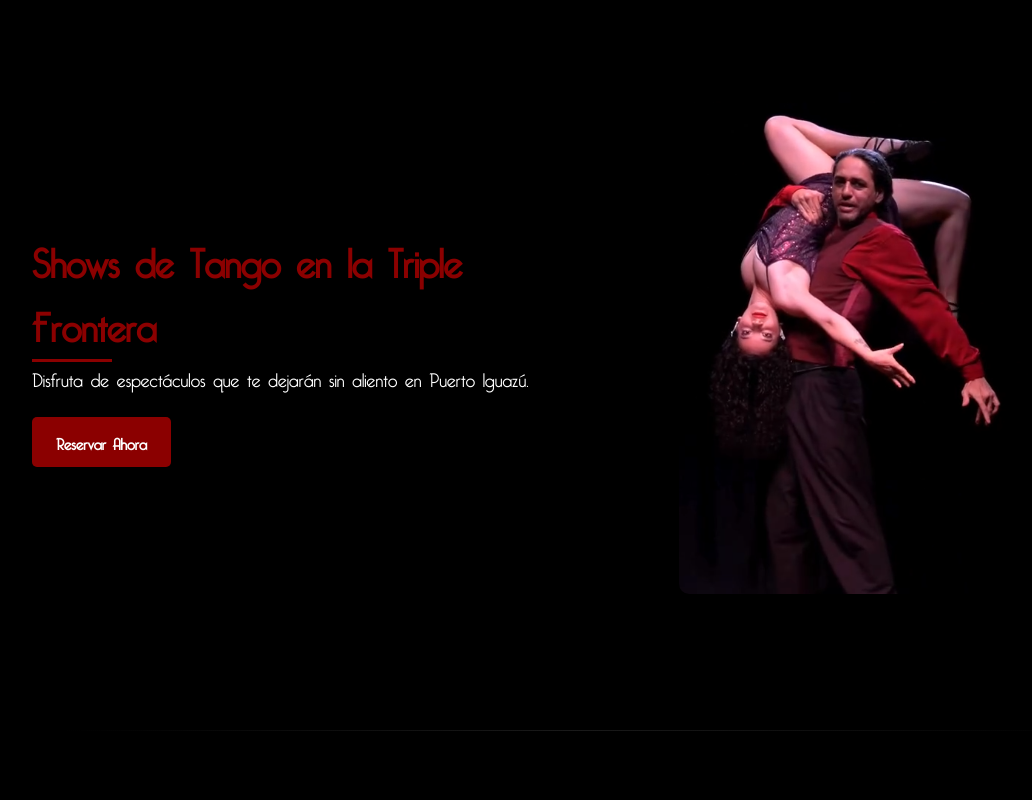
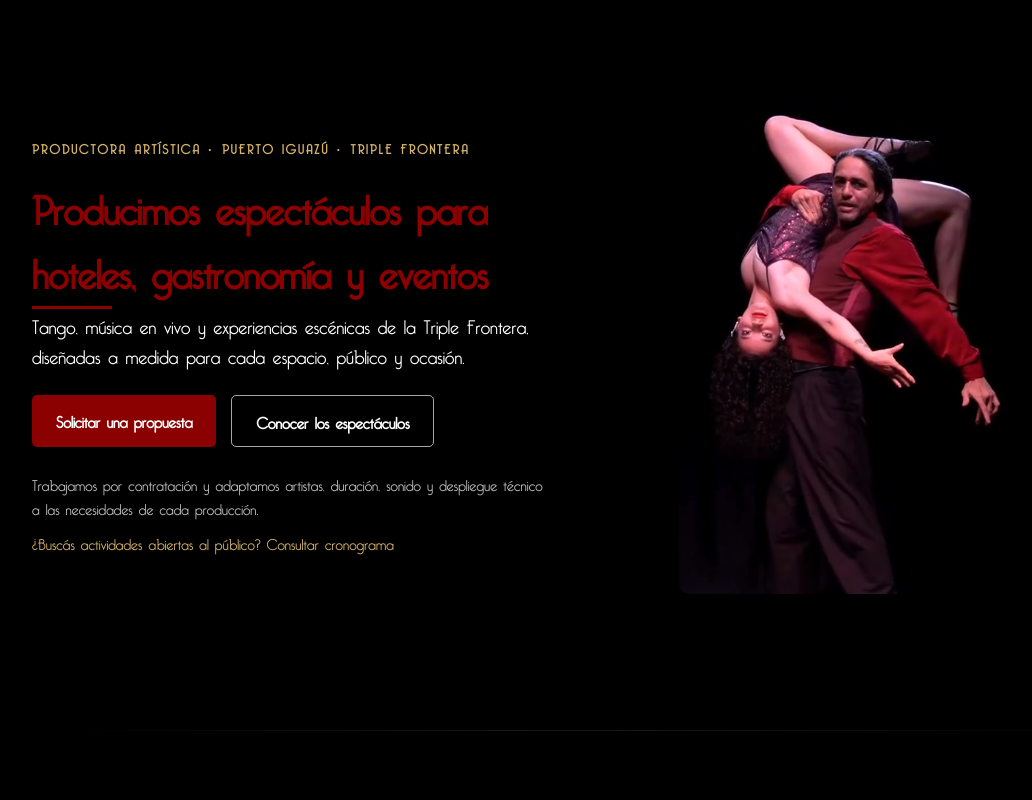
Before and after one commit to O-UnderTango-Club/UnderTangoWEBNextJS, a Next.js app: page / in a window 1280 px wide. Shown: the part 840-1640 px from the top of the page, without its empty margins (64-1096 px from the left). Built offline with nearby package versions, Linux system fonts and the light colour scheme.

Commit message:
feat: restore current UnderTango homepage

```diff
--- a/app/page.tsx
+++ b/app/page.tsx
@@ -4,6 +4,8 @@ import Script from 'next/script';
 import Header from './components/header';
 import Footer from './components/footer';
 import { useHomeEffects } from './hooks/useHomeEffects';
+
+import './styles/home-current.css';
 
 export default function HomePage() {
   useHomeEffects();
@@ -35,33 +37,71 @@ export default function HomePage() {
         `}
       </Script>
 
+      <noscript>
+        <img
+          height="1"
+          width="1"
+          style={{ display: 'none' }}
+          src="https://www.facebook.com/tr?id=1353890722495845&ev=PageView&noscript=1"
+          alt="facebook pixel"
+        />
+      </noscript>
+
       <Header />
 
- <main>
-
+      <main>
         <header id="video-slider">
           <video autoPlay muted loop id="video-background" playsInline>
-            <source src="/assets/images/welcome.mp4" type="video/mp4" />
+            <source src="https://under-tango-web.vercel.app/assets/images/welcome.mp4" type="video/mp4" />
             Tu navegador no soporta videos HTML5.
           </video>
-          <div className="text-overlay">
-            <h1 id="slider-text">Vive la Pasión del Tango en Iguazú</h1>
-          </div>
         </header>
 
-        <section id="shows" className="section-animate">
+        <section id="shows" className="section-animate commercial-intro">
           <div className="content-wrapper">
             <div className="text-content">
-              <h2>Shows de Tango en la Triple Frontera</h2>
-              <p>Disfruta de espectáculos que te dejarán sin aliento en Puerto Iguazú.</p>
-              <a href="/reservas" className="action-button">Reservar Ahora</a>
+              <p className="commercial-eyebrow">
+                PRODUCTORA ARTÍSTICA · PUERTO IGUAZÚ · TRIPLE FRONTERA
+              </p>
+              <h2>Producimos espectáculos para hoteles, gastronomía y eventos</h2>
+              <p>
+                Tango, música en vivo y experiencias escénicas de la Triple Frontera,
+                diseñadas a medida para cada espacio, público y ocasión.
+              </p>
+              <div className="button-group">
+                <a
+                  href="https://wa.me/5493757618270?text=Hola%2C%20quisiera%20consultar%20por%20una%20producci%C3%B3n%20art%C3%ADstica%20para%20mi%20establecimiento%20o%20evento."
+                  className="action-button"
+                  target="_blank"
+                  rel="noopener noreferrer"
+                >
+                  Solicitar una propuesta
+                </a>
+                <a href="/reservas#shows" className="catalog-button secondary-button">
+                  Conocer los espectáculos
+                </a>
+              </div>
+              <p className="commercial-note">
+                Trabajamos por contratación y adaptamos artistas, duración, sonido y
+                despliegue técnico a las necesidades de cada producción.
+              </p>
+              <a
+                href="https://wa.me/5493757618270?text=Hola%2C%20quisiera%20consultar%20el%20cronograma%20de%20actividades%20abiertas%20al%20p%C3%BAblico%20en%20Puerto%20Iguaz%C3%BA."
+                className="agenda-link"
+                target="_blank"
+                rel="noopener noreferrer"
+              >
+                ¿Buscás actividades abiertas al público? Consultar cronograma
+              </a>
             </div>
             <div className="image-content">
-              <img src="/assets/images/showsImage1.png" alt="Espectáculos de Tango en Iguazú" />
+              <img
+                src="/assets/images/showsImage1.png"
+                alt="Producción artística de UnderTango Club en Puerto Iguazú"
+              />
             </div>
           </div>
         </section>
-
 
         <section id="classes" className="section-animate">
           <div className="content-wrapper classes-wrapper">
@@ -99,7 +139,7 @@ export default function HomePage() {
           <div className="content-wrapper">
             <div className="text-content">
               <h2>Nuestra Pasión por el Tango en Iguazú</h2>
-              <p>En Undertango, vivimos y respiramos tango. Nuestra misión es compartir esta pasión con el mundo, creando experiencias únicas que trascienden el baile y conectan culturas en la triple frontera.</p>
+              <p>En UnderTango, vivimos y respiramos tango. Nuestra misión es compartir esta pasión con el mundo, creando experiencias únicas que trascienden el baile y conectan personas en la Triple Frontera.</p>
             </div>
             <div className="image-content">
               <img src="/assets/images/NuestraPasionIcon.png" alt="Pasión por el Tango en la Triple Frontera" />
@@ -115,12 +155,8 @@ export default function HomePage() {
             <div className="timeline-item"><div className="timeline-content"><h3>2017</h3><p>Expandimos nuestros servicios como productora artística.</p></div></div>
             <div className="timeline-item"><div className="timeline-content"><h3>2023</h3><p>Registro de la marca en el Instituto de la Propiedad Industrial (INPI).</p></div></div>
             <div className="timeline-item"><div className="timeline-content"><h3>2025</h3><p>Lanzamiento de Moda UnderTango para expandir nuestra pasión.</p></div></div>
+            <div className="timeline-item"><div className="timeline-content"><h3>2026</h3><p>Fundación de la startup tecnológica y la red social de UnderTango Club, aún en construcción.</p></div></div>
           </div>
-        </section>
-
-        <section id="news" className="section-animate">
-          <h2>Últimas Noticias</h2>
-          <div id="news-container" className="news-grid"></div>
         </section>
 
         <section id="map" className="section-animate">
```
